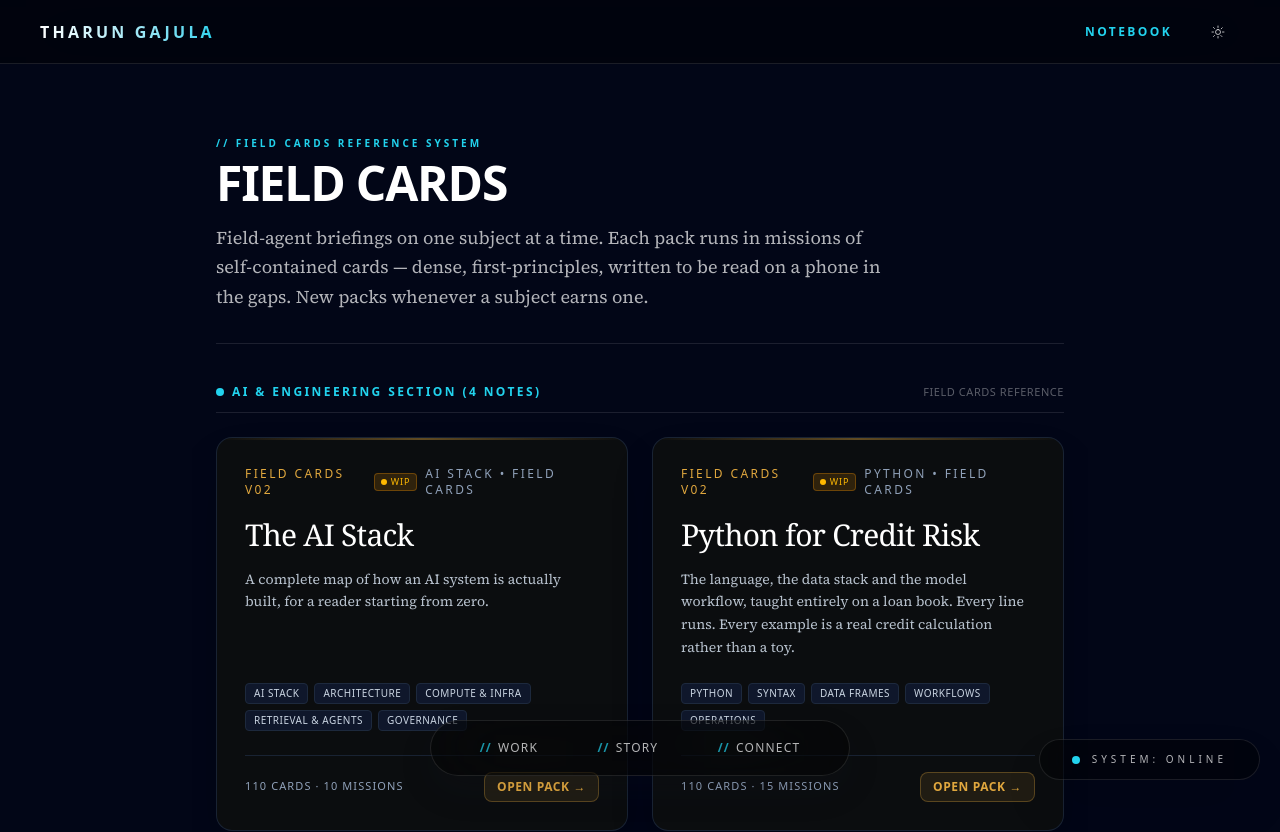
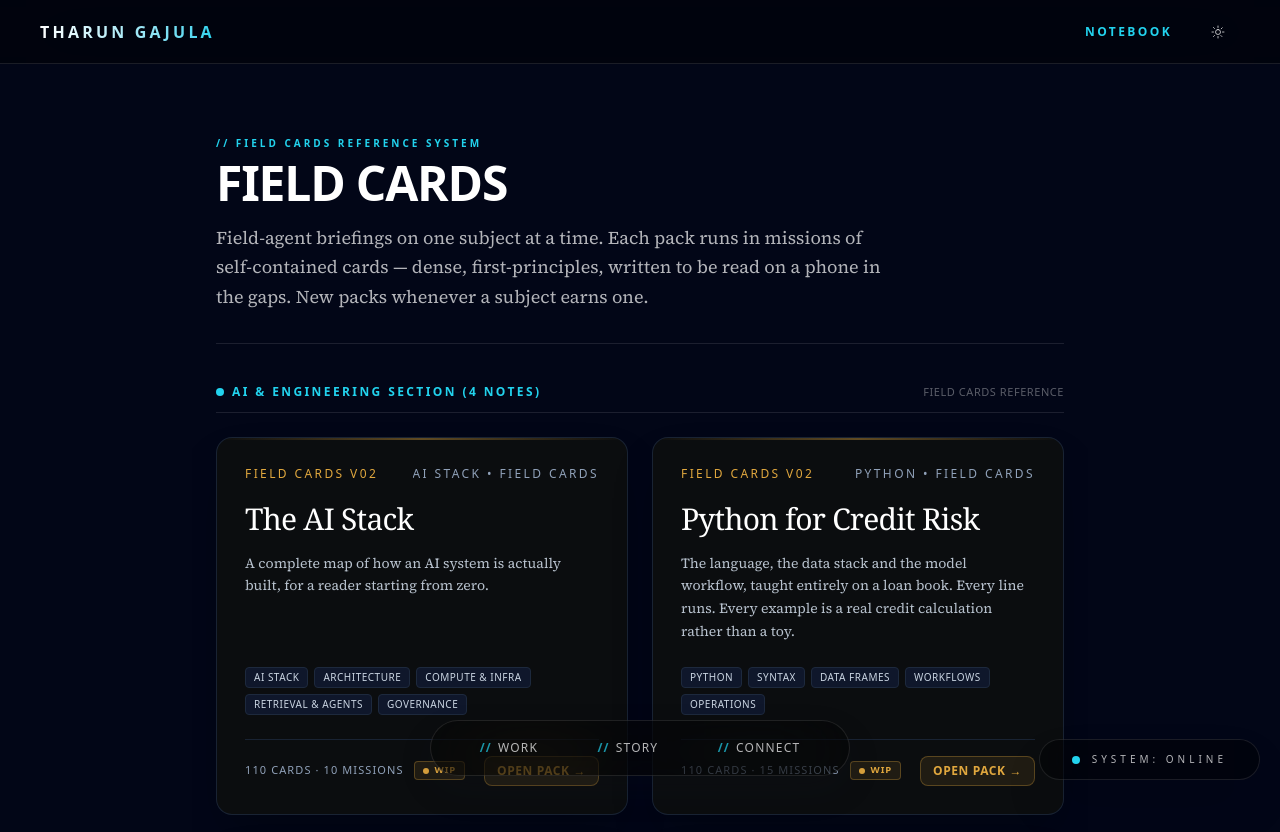
Before and after one commit to tharungajula2/tharungajula, a Next.js app: page /notebook in a window 1280 px wide. Shown: the top 832 px of the page. Built offline with nearby package versions, Linux system fonts and the light colour scheme.

Commit message:
fix(ui): restore clean single-line header and relocate WIP badge to card footer

```diff
--- a/components/notebook/FieldCardsShelf.tsx
+++ b/components/notebook/FieldCardsShelf.tsx
@@ -44,17 +44,9 @@ export default function FieldCardsShelf() {
 
                   <div>
                     {/* HEADER META BAR */}
-                    <div className="flex items-center justify-between gap-2 mb-4 font-mono text-[10px] sm:text-xs uppercase tracking-[0.2em] text-[#E0A73E]">
-                      <div className="flex items-center gap-2">
-                        <span>{pack.packNumber}</span>
-                        {pack.isWip && (
-                          <span className="inline-flex items-center gap-1 px-1.5 py-0.5 rounded text-[9px] font-mono tracking-widest uppercase bg-amber-500/15 text-amber-400 border border-amber-500/30">
-                            <span className="w-1.5 h-1.5 rounded-full bg-amber-400 animate-pulse" />
-                            WIP
-                          </span>
-                        )}
-                      </div>
-                      <span className="text-slate-400 font-normal">{pack.subject}</span>
+                    <div className="flex items-center justify-between gap-3 mb-4 font-mono text-[10px] sm:text-xs uppercase tracking-[0.2em] text-[#E0A73E]">
+                      <span className="whitespace-nowrap flex-shrink-0">{pack.packNumber}</span>
+                      <span className="text-slate-400 font-normal whitespace-nowrap truncate text-right">{pack.subject}</span>
                     </div>
 
                     {/* TITLE */}
@@ -85,15 +77,23 @@ export default function FieldCardsShelf() {
                     </div>
 
                     {/* CARD FOOTER META & CTA */}
-                    <div className="flex items-center justify-between pt-4 border-t border-slate-800/80 font-mono text-xs">
-                      <span className="text-slate-400 text-[11px] uppercase tracking-widest">
-                        {pack.cards} CARDS · {pack.missions} MISSIONS
-                      </span>
+                    <div className="flex items-center justify-between pt-4 border-t border-slate-800/80 font-mono text-xs gap-2">
+                      <div className="flex items-center gap-2.5 flex-wrap">
+                        <span className="text-slate-400 text-[11px] uppercase tracking-widest whitespace-nowrap">
+                          {pack.cards} CARDS · {pack.missions} MISSIONS
+                        </span>
+                        {pack.isWip && (
+                          <span className="inline-flex items-center gap-1.5 px-2 py-0.5 rounded text-[9.5px] font-mono tracking-widest uppercase bg-[#E0A73E]/10 text-[#E0A73E] border border-[#E0A73E]/30 font-semibold">
+                            <span className="w-1.5 h-1.5 rounded-full bg-[#E0A73E] animate-pulse" />
+                            WIP
+                          </span>
+                        )}
+                      </div>
                       <Link
                         href={pack.href}
                         target="_blank"
                         rel="noopener noreferrer"
-                        className="inline-flex items-center gap-1.5 px-3 py-1.5 rounded-lg bg-[#E0A73E]/10 text-[#E0A73E] border border-[#E0A73E]/30 font-bold uppercase tracking-wider text-xs hover:bg-[#E0A73E] hover:text-black transition-all"
+                        className="inline-flex items-center gap-1.5 px-3 py-1.5 rounded-lg bg-[#E0A73E]/10 text-[#E0A73E] border border-[#E0A73E]/30 font-bold uppercase tracking-wider text-xs hover:bg-[#E0A73E] hover:text-black transition-all whitespace-nowrap flex-shrink-0"
                       >
                         Open Pack →
                       </Link>
```
